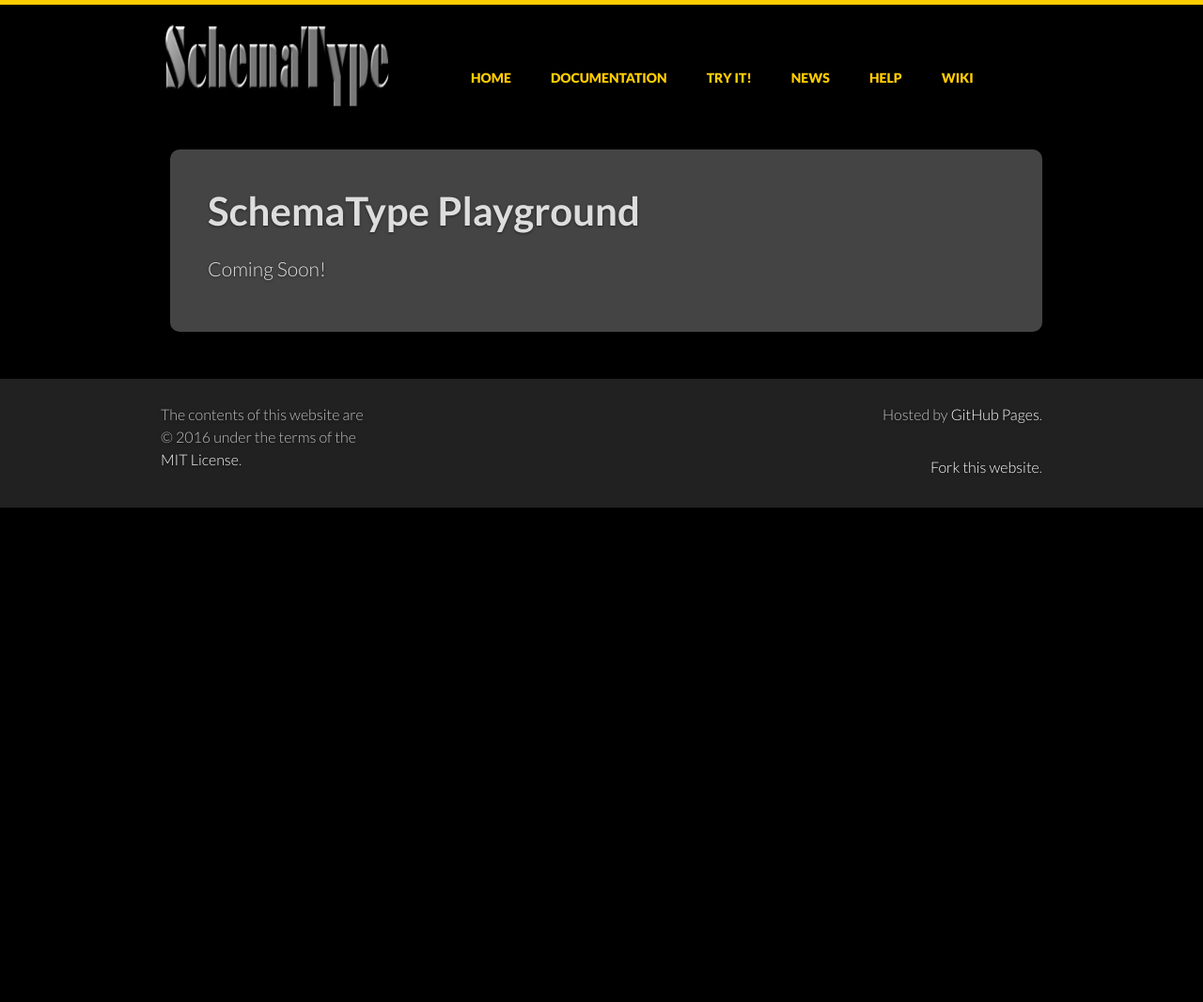
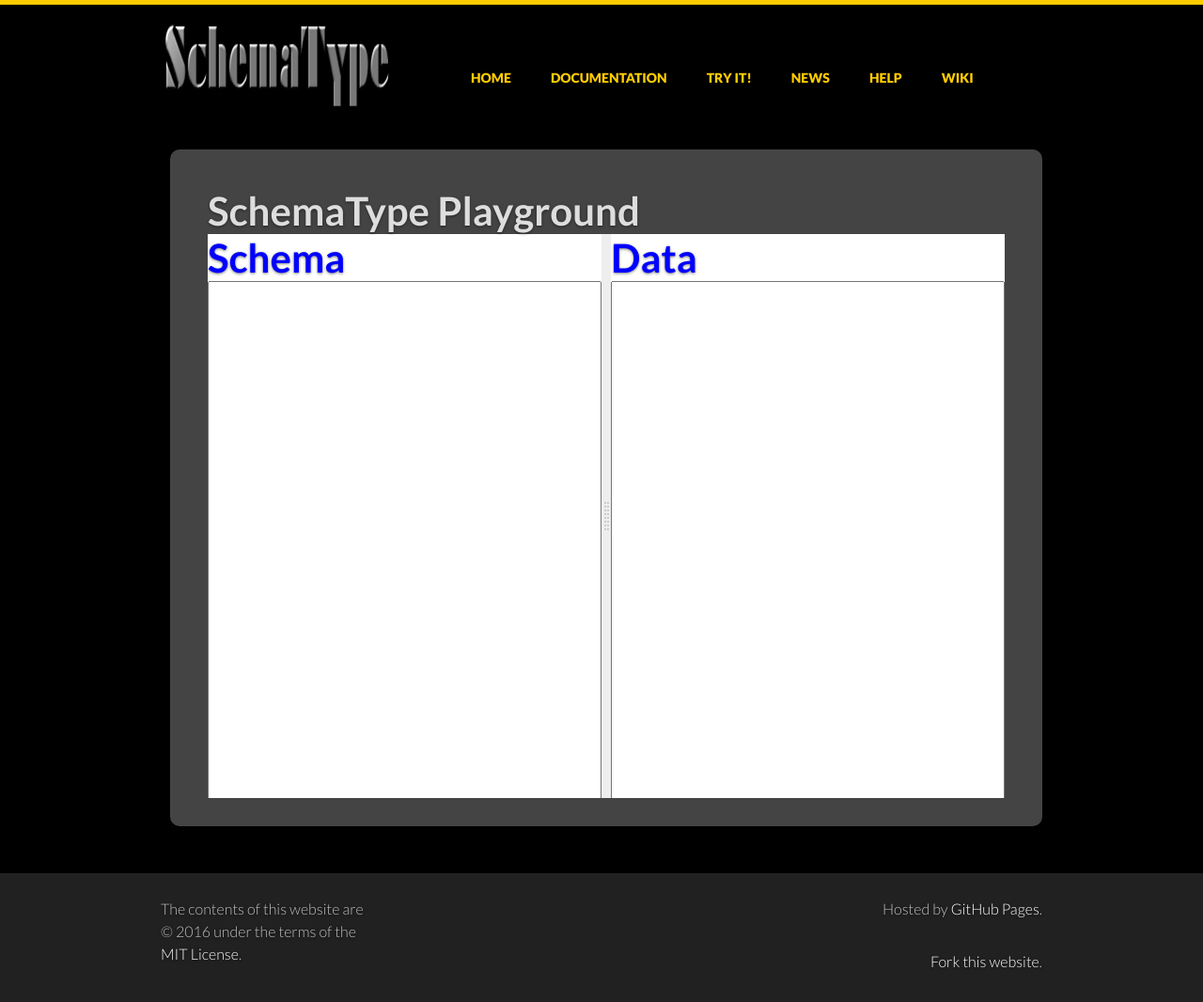
Before and after one commit to schematype/schematype-org, a Jekyll site: the page built from try/index.md, in a window 1280 px wide. Shown: the whole page at 94% size. Built offline with Jekyll 4.4.1, drawn with Linux system fonts in a browser that asks for light colours; before the commit the page ends 900 px from its top, so only the background shows below that; some of the changed lines change nothing that is shown.

Commit message:
Add split wondow to Try

```diff
--- /dev/null
+++ b/js/split.js
@@ -0,0 +1,352 @@
+
+'use strict';
+
+(function() {
+
+var global = this
+  , addEventListener = 'addEventListener'
+  , removeEventListener = 'removeEventListener'
+  , getBoundingClientRect = 'getBoundingClientRect'
+  , isIE8 = global.attachEvent && !global[addEventListener]
+  , document = global.document
+
+  , calc = (function () {
+        var el
+          , prefixes = ["", "-webkit-", "-moz-", "-o-"]
+
+        for (var i = 0; i < prefixes.length; i++) {
+            el = document.createElement('div')
+            el.style.cssText = "width:" + prefixes[i] + "calc(9px)"
+
+            if (el.style.length) {
+                return prefixes[i] + "calc"
+            }
+        }
+    })()
+  , elementOrSelector = function (el) {
+        if (typeof el === 'string' || el instanceof String) {
+            return document.querySelector(el)
+        } else {
+            return el
+        }
+    }
+
+  , Split = function (ids, options) {
+    var dimension
+      , i
+      , clientDimension
+      , clientAxis
+      , position
+      , gutterClass
+      , paddingA
+      , paddingB
+      , pairs = []
+
+    // Set defaults
+
+    options = typeof options !== 'undefined' ?  options : {}
+
+    if (typeof options.gutterSize === 'undefined') options.gutterSize = 10
+    if (typeof options.minSize === 'undefined') options.minSize = 100
+    if (typeof options.snapOffset === 'undefined') options.snapOffset = 30
+    if (typeof options.direction === 'undefined') options.direction = 'horizontal'
+
+    if (options.direction == 'horizontal') {
+        dimension = 'width'
+        clientDimension = 'clientWidth'
+        clientAxis = 'clientX'
+        position = 'left'
+        gutterClass = 'gutter gutter-horizontal'
+        paddingA = 'paddingLeft'
+        paddingB = 'paddingRight'
+        if (!options.cursor) options.cursor = 'ew-resize'
+    } else if (options.direction == 'vertical') {
+        dimension = 'height'
+        clientDimension = 'clientHeight'
+        clientAxis = 'clientY'
+        position = 'top'
+        gutterClass = 'gutter gutter-vertical'
+        paddingA = 'paddingTop'
+        paddingB = 'paddingBottom'
+        if (!options.cursor) options.cursor = 'ns-resize'
+    }
+
+    // Event listeners for drag events, bound to a pair object.
+    // Calculate the pair's position and size when dragging starts.
+    // Prevent selection on start and re-enable it when done.
+
+    var startDragging = function (e) {
+            var self = this
+              , a = self.a
+              , b = self.b
+
+            if (!self.dragging && options.onDragStart) {
+                options.onDragStart()
+            }
+
+            e.preventDefault()
+
+            self.dragging = true
+            self.move = drag.bind(self)
+            self.stop = stopDragging.bind(self)
+
+            global[addEventListener]('mouseup', self.stop)
+            global[addEventListener]('touchend', self.stop)
+            global[addEventListener]('touchcancel', self.stop)
+
+            self.parent[addEventListener]('mousemove', self.move)
+            self.parent[addEventListener]('touchmove', self.move)
+
+            a[addEventListener]('selectstart', preventSelection)
+            a[addEventListener]('dragstart', preventSelection)
+            b[addEventListener]('selectstart', preventSelection)
+            b[addEventListener]('dragstart', preventSelection)
+
+            a.style.userSelect = 'none'
+            a.style.webkitUserSelect = 'none'
+            a.style.MozUserSelect = 'none'
+            a.style.pointerEvents = 'none'
+
+            b.style.userSelect = 'none'
+            b.style.webkitUserSelect = 'none'
+            b.style.MozUserSelect = 'none'
+            b.style.pointerEvents = 'none'
+
+            self.gutter.style.cursor = options.cursor
+            self.parent.style.cursor = options.cursor
+
+            calculateSizes.call(self)
+        }
+      , stopDragging = function () {
+            var self = this
+              , a = self.a
+              , b = self.b
+
+            if (self.dragging && options.onDragEnd) {
+                options.onDragEnd()
+            }
+
+            self.dragging = false
+
+            global[removeEventListener]('mouseup', self.stop)
+            global[removeEventListener]('touchend', self.stop)
+            global[removeEventListener]('touchcancel', self.stop)
+
+            self.parent[removeEventListener]('mousemove', self.move)
+            self.parent[removeEventListener]('touchmove', self.move)
+
+            delete self.stop
+            delete self.move
+
+            a[removeEventListener]('selectstart', preventSelection)
+            a[removeEventListener]('dragstart', preventSelection)
+            b[removeEventListener]('selectstart', preventSelection)
+            b[removeEventListener]('dragstart', preventSelection)
+
+            a.style.userSelect = ''
+            a.style.webkitUserSelect = ''
+            a.style.MozUserSelect = ''
+            a.style.pointerEvents = ''
+
+            b.style.userSelect = ''
+            b.style.webkitUserSelect = ''
+            b.style.MozUserSelect = ''
+            b.style.pointerEvents = ''
+
+            self.gutter.style.cursor = ''
+            self.parent.style.cursor = ''
+        }
+      , drag = function (e) {
+            var offset
+
+            if (!this.dragging) return
+
+            // Get the relative position of the event from the first side of the
+            // pair.
+
+            if ('touches' in e) {
+                offset = e.touches[0][clientAxis] - this.start
+            } else {
+                offset = e[clientAxis] - this.start
+            }
+
+            // If within snapOffset of min or max, set offset to min or max
+
+            if (offset <=  this.aMin + options.snapOffset) {
+                offset = this.aMin
+            } else if (offset >= this.size - this.bMin - options.snapOffset) {
+                offset = this.size - this.bMin
+            }
+
+            adjust.call(this, offset)
+
+            if (options.onDrag) {
+                options.onDrag()
+            }
+        }
+      , calculateSizes = function () {
+            // Calculate the pairs size, and percentage of the parent size
+            var computedStyle = global.getComputedStyle(this.parent)
+              , parentSize = this.parent[clientDimension] - parseFloat(computedStyle[paddingA]) - parseFloat(computedStyle[paddingB])
+
+            this.size = this.a[getBoundingClientRect]()[dimension] + this.b[getBoundingClientRect]()[dimension] + this.aGutterSize + this.bGutterSize
+            this.percentage = Math.min(this.size / parentSize * 100, 100)
+            this.start = this.a[getBoundingClientRect]()[position]
+        }
+      , adjust = function (offset) {
+            // A size is the same as offset. B size is total size - A size.
+            // Both sizes are calculated from the initial parent percentage.
+
+            this.a.style[dimension] = calc + '(' + (offset / this.size * this.percentage) + '% - ' + this.aGutterSize + 'px)'
+            this.b.style[dimension] = calc + '(' + (this.percentage - (offset / this.size * this.percentage)) + '% - ' + this.bGutterSize + 'px)'
+        }
+      , fitMin = function () {
+            var self = this
+              , a = self.a
+              , b = self.b
+
+            if (a[getBoundingClientRect]()[dimension] < self.aMin) {
+                a.style[dimension] = (self.aMin - self.aGutterSize) + 'px'
+                b.style[dimension] = (self.size - self.aMin - self.aGutterSize) + 'px'
+            } else if (b[getBoundingClientRect]()[dimension] < self.bMin) {
+                a.style[dimension] = (self.size - self.bMin - self.bGutterSize) + 'px'
+                b.style[dimension] = (self.bMin - self.bGutterSize) + 'px'
+            }
+        }
+      , fitMinReverse = function () {
+            var self = this
+              , a = self.a
+              , b = self.b
+
+            if (b[getBoundingClientRect]()[dimension] < self.bMin) {
+                a.style[dimension] = (self.size - self.bMin - self.bGutterSize) + 'px'
+                b.style[dimension] = (self.bMin - self.bGutterSize) + 'px'
+            } else if (a[getBoundingClientRect]()[dimension] < self.aMin) {
+                a.style[dimension] = (self.aMin - self.aGutterSize) + 'px'
+                b.style[dimension] = (self.size - self.aMin - self.aGutterSize) + 'px'
+            }
+        }
+      , balancePairs = function (pairs) {
+            for (var i = 0; i < pairs.length; i++) {
+                calculateSizes.call(pairs[i])
+                fitMin.call(pairs[i])
+            }
+
+            for (i = pairs.length - 1; i >= 0; i--) {
+                calculateSizes.call(pairs[i])
+                fitMinReverse.call(pairs[i])
+            }
+        }
+      , preventSelection = function () { return false }
+      , parent = elementOrSelector(ids[0]).parentNode
+
+    if (!options.sizes) {
+        var percent = 100 / ids.length
+
+        options.sizes = []
+
+        for (i = 0; i < ids.length; i++) {
+            options.sizes.push(percent)
+        }
+    }
+
+    if (!Array.isArray(options.minSize)) {
+        var minSizes = []
+
+        for (i = 0; i < ids.length; i++) {
+            minSizes.push(options.minSize)
+        }
+
+        options.minSize = minSizes
+    }
+
+    for (i = 0; i < ids.length; i++) {
+        var el = elementOrSelector(ids[i])
+          , isFirst = (i == 1)
+          , isLast = (i == ids.length - 1)
+          , size
+          , gutterSize = options.gutterSize
+          , pair
+
+        if (i > 0) {
+            pair = {
+                a: elementOrSelector(ids[i - 1]),
+                b: el,
+                aMin: options.minSize[i - 1],
+                bMin: options.minSize[i],
+                dragging: false,
+                parent: parent,
+                isFirst: isFirst,
+                isLast: isLast,
+                direction: options.direction
+            }
+
+            // For first and last pairs, first and last gutter width is half.
+
+            pair.aGutterSize = options.gutterSize
+            pair.bGutterSize = options.gutterSize
+
+            if (isFirst) {
+                pair.aGutterSize = options.gutterSize / 2
+            }
+
+            if (isLast) {
+                pair.bGutterSize = options.gutterSize / 2
+            }
+        }
+
+        // IE9 and above
+        if (!isIE8) {
+            if (i > 0) {
+                var gutter = document.createElement('div')
+
+                gutter.className = gutterClass
+                gutter.style[dimension] = options.gutterSize + 'px'
+
+                gutter[addEventListener]('mousedown', startDragging.bind(pair))
+                gutter[addEventListener]('touchstart', startDragging.bind(pair))
+
+                parent.insertBefore(gutter, el)
+
+                pair.gutter = gutter
+            }
+
+            if (i === 0 || i == ids.length - 1) {
+                gutterSize = options.gutterSize / 2
+            }
+
+            if (typeof options.sizes[i] === 'string' || options.sizes[i] instanceof String) {
+                size = options.sizes[i]
+            } else {
+                size = calc + '(' + options.sizes[i] + '% - ' + gutterSize + 'px)'
+            }
+
+        // IE8 and below
+        } else {
+            if (typeof options.sizes[i] === 'string' || options.sizes[i] instanceof String) {
+                size = options.sizes[i]
+            } else {
+                size = options.sizes[i] + '%'
+            }
+        }
+
+        el.style[dimension] = size
+
+        if (i > 0) {
+            pairs.push(pair)
+        }
+    }
+
+    balancePairs(pairs)
+}
+
+if (typeof exports !== 'undefined') {
+    if (typeof module !== 'undefined' && module.exports) {
+        exports = module.exports = Split
+    }
+    exports.Split = Split
+} else {
+    global.Split = Split
+}
+
+}).call(window);
--- a/try/index.md
+++ b/try/index.md
@@ -3,4 +3,60 @@ layout: page
 title: SchemaType Playground
 ---
 
-Coming Soon!
+
+<div style="height: 600px">
+  <div id="left" class="split split-vertical">
+    <h1 id="head-left">Schema</h1>
+    <textarea id="text-left"></textarea>
+  </div>
+  <div id="right" class="split split-vertical">
+    <h1 id="head-right">Data</h1>
+    <textarea id="text-right"></textarea>
+  </div>
+</div>
+
+<script src="/js/split.js"></script>
+<style>
+.split {
+  -webkit-box-sizing: border-box;
+     -moz-box-sizing: border-box;
+          box-sizing: border-box;
+}
+.split, .gutter.gutter-horizontal {
+  height: 100%;
+  float: left;
+}
+.split {
+  background-color: #fff !important;
+  overflow-y: auto;
+  overflow-x: hidden;
+}
+.gutter {
+  background-color: #eee;
+  background-repeat: no-repeat;
+  background-position: 50%;
+}
+.gutter.gutter-horizontal {
+  background-image: url('/img/grip-vertical.png');
+  cursor: ew-resize;
+}
+.gutter.gutter-vertical {
+  background-image: url('/img/grip-horizontal.png');
+  cursor: ns-resize;
+}
+.split textarea {
+  color: black;
+  font-family: monospace;
+  font-size: small;
+  height: 100%;
+  width: 100%;
+}
+.split h1 {
+  color: blue;
+}
+</style>
+<script>
+Split(['#left', '#right'], {
+  // direction: 'vertical'
+});
+</script>
```
Also changed, not shown: img/grip-horizontal.png (added), img/grip-vertical.png (added).
